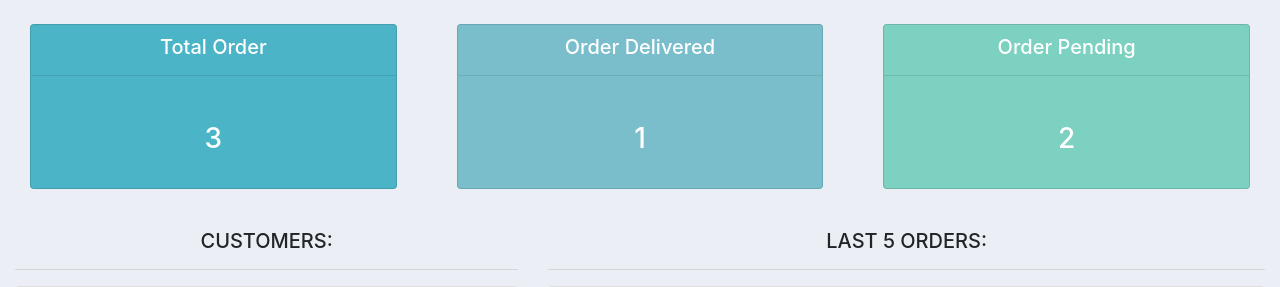
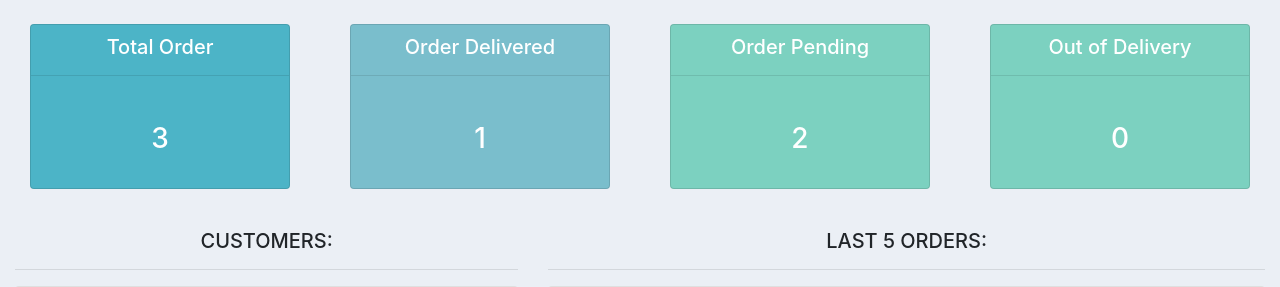
Before and after one commit to Rayhun/Customer-Management, a Django app: page / in a window 1280 px wide. Shown: the part 66-353 px from the top of the page. Run offline with Django 3.2, Linux system fonts and the light colour scheme; data comes from the database, SQL or seed files in the repository; some libraries are stand-ins or nearby versions.

```diff
--- a/project/CMS/accounts/templates/accounts/status.html
+++ b/project/CMS/accounts/templates/accounts/status.html
@@ -40,4 +40,17 @@
             </div>
         </div>
     </div>
+    <div class="col">
+        <div class="col-md">
+            <div class="card text-center text-whith mb-3" id="order-rending">
+                <div class="care-header">
+                    <h5 class="card-title">Out of Delivery </h5>
+                    <hr>
+                </div>
+                <div class="card-body">
+                    <h3 class="card-title">{{ order_cancels }}</h3>
+                </div>
+            </div>
+        </div>
+    </div>
 </div>
--- a/project/CMS/accounts/views.py
+++ b/project/CMS/accounts/views.py
@@ -11,6 +11,7 @@ def home(request):
     total_orders = orders.count()
     order_delivered = orders.filter(statur='Delivered').count()
     order_pending = orders.filter(statur='pending').count()
+    order_cancels = orders.filter(statur='out_for_delevery').count()
     context = {
         'orders':orders,
         'customers':customers,
@@ -18,6 +19,7 @@ def home(request):
         'total_orders':total_orders,
         'order_delivered':order_delivered,
         'order_pending':order_pending,
+        'order_cancels':order_cancels
     }
 
     return render(request, 'accounts/dashbord.html',context)
```
